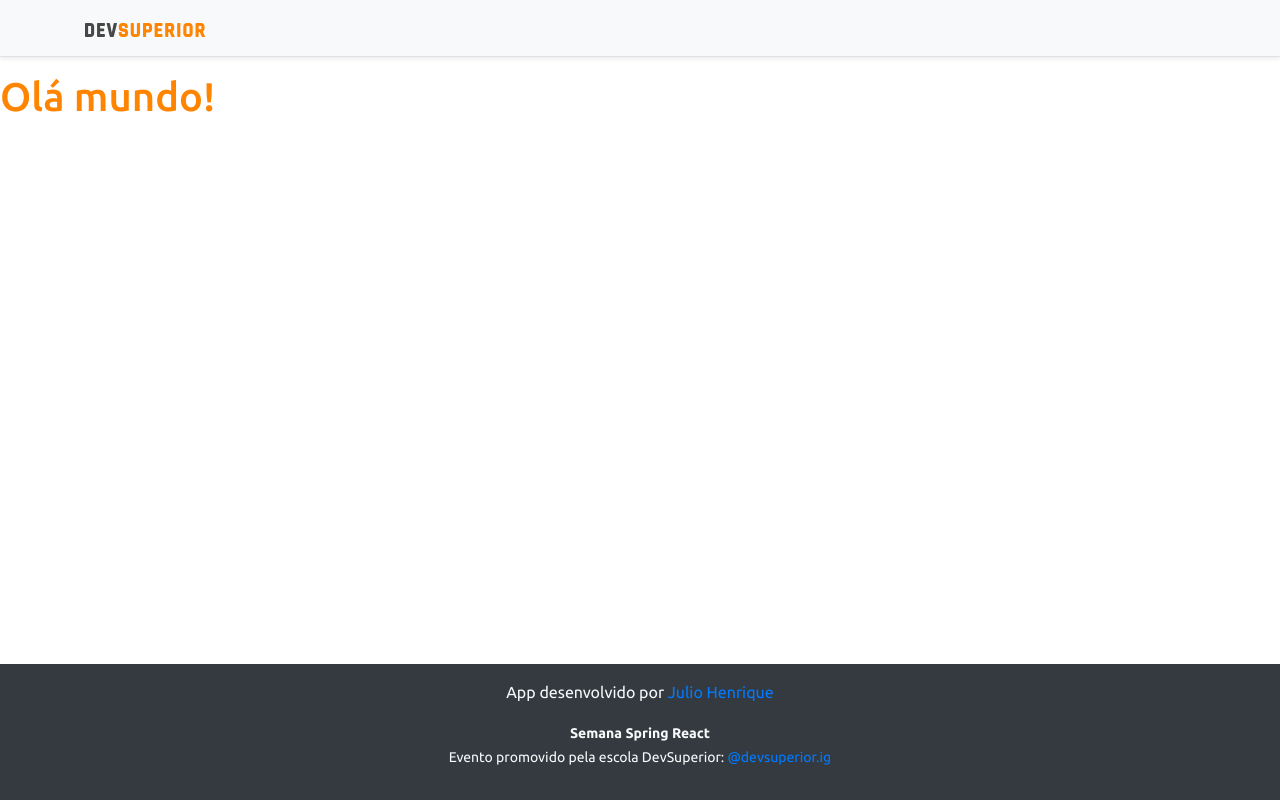
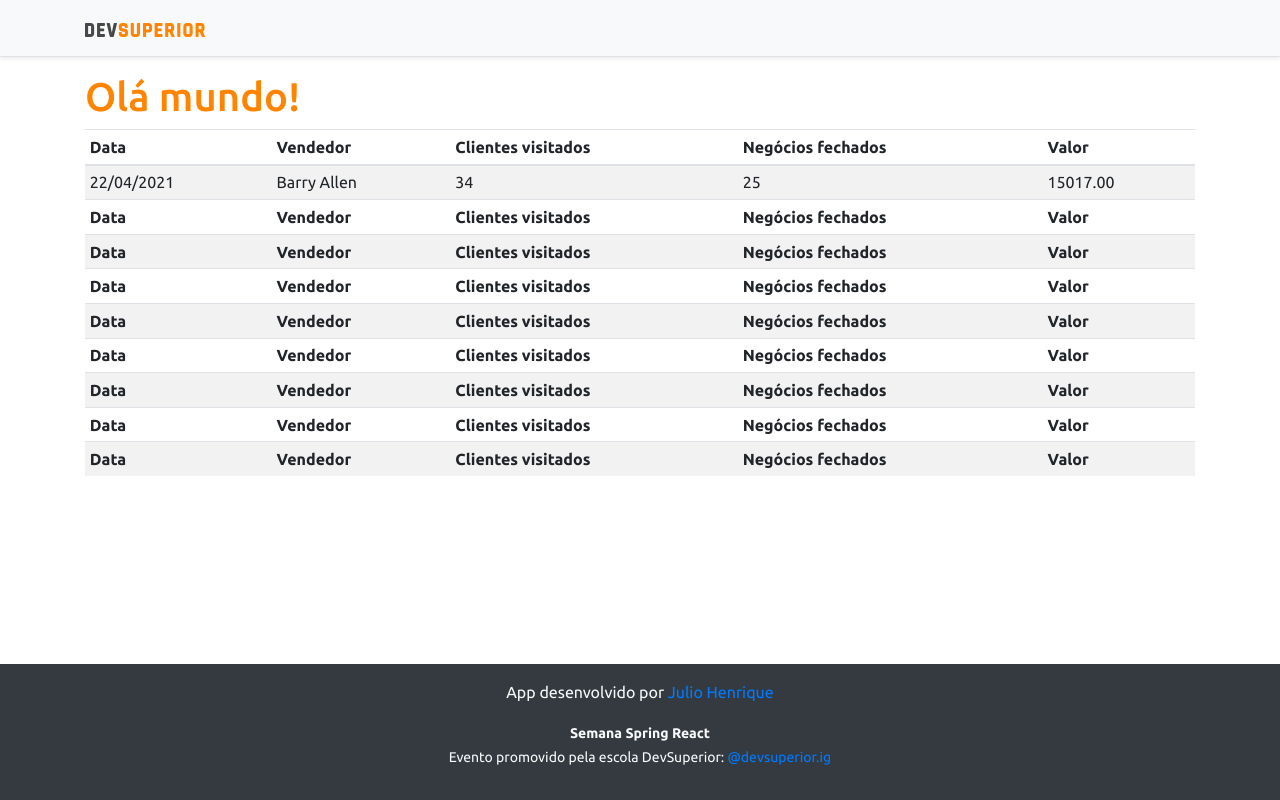
Before and after one commit to Juliolimahen/projeto-sds3, a React (Create React App) app in the folder frontend/: page / in a window 1280 px wide. Built offline with nearby package versions, Linux system fonts and the light colour scheme.

Commit message:
Basic static components

```diff
--- a/frontend/package.json
+++ b/frontend/package.json
@@ -19,7 +19,6 @@
     "react": "^17.0.2",
     "react-dom": "^17.0.2",
     "react-scripts": "4.0.3",
-    "typescript": "^4.1.2",
     "web-vitals": "^1.0.1"
   },
   "scripts": {
@@ -45,5 +44,8 @@
       "last 1 firefox version",
       "last 1 safari version"
     ]
+  },
+  "devDependencies": {
+    "typescript": "^4.2.4"
   }
 }
--- a/frontend/src/App.tsx
+++ b/frontend/src/App.tsx
@@ -1,3 +1,4 @@
+import DataTable from "components/DataTable";
 import Footer from "components/Footer";
 import NavBar from "components/Navbar";
 
@@ -5,8 +6,9 @@
   return (
     <>
       <NavBar />
-      <div>
+      <div className="container">
         <h1 className="text-primary">Olá mundo!</h1>
+        <DataTable />
       </div>
       <Footer />
     </>
--- /dev/null
+++ b/frontend/src/components/DataTable/index.tsx
@@ -0,0 +1,85 @@
+const DataTable = () => {
+    return (
+        <div className="table-responsive">
+            <table className="table table-striped table-sm">
+                <thead>
+                    <tr>
+                        <th>Data</th>
+                        <th>Vendedor</th>
+                        <th>Clientes visitados</th>
+                        <th>Negócios fechados</th>
+                        <th>Valor</th>
+                    </tr>
+
+                </thead>
+                <tbody>
+                    <tr>
+                        <td>22/04/2021</td>
+                        <td>Barry Allen</td>
+                        <td>34</td>
+                        <td>25</td>
+                        <td>15017.00</td>
+                    </tr>
+                    <tr>
+                        <th>Data</th>
+                        <th>Vendedor</th>
+                        <th>Clientes visitados</th>
+                        <th>Negócios fechados</th>
+                        <th>Valor</th>
+                    </tr>
+                    <tr>
+                        <th>Data</th>
+                        <th>Vendedor</th>
+                        <th>Clientes visitados</th>
+                        <th>Negócios fechados</th>
+                        <th>Valor</th>
+                    </tr>
+                    <tr>
+                        <th>Data</th>
+                        <th>Vendedor</th>
+                        <th>Clientes visitados</th>
+                        <th>Negócios fechados</th>
+                        <th>Valor</th>
+                    </tr>
+                    <tr>
+                        <th>Data</th>
+                        <th>Vendedor</th>
+                        <th>Clientes visitados</th>
+                        <th>Negócios fechados</th>
+                        <th>Valor</th>
+                    </tr>
+                    <tr>
+                        <th>Data</th>
+                        <th>Vendedor</th>
+                        <th>Clientes visitados</th>
+                        <th>Negócios fechados</th>
+                        <th>Valor</th>
+                    </tr>
+                    <tr>
+                        <th>Data</th>
+                        <th>Vendedor</th>
+                        <th>Clientes visitados</th>
+                        <th>Negócios fechados</th>
+                        <th>Valor</th>
+                    </tr>
+                    <tr>
+                        <th>Data</th>
+                        <th>Vendedor</th>
+                        <th>Clientes visitados</th>
+                        <th>Negócios fechados</th>
+                        <th>Valor</th>
+                    </tr>
+                    <tr>
+                        <th>Data</th>
+                        <th>Vendedor</th>
+                        <th>Clientes visitados</th>
+                        <th>Negócios fechados</th>
+                        <th>Valor</th>
+                    </tr>
+                </tbody>
+            </table>
+        </div>
+    );
+}
+
+export default DataTable;
```
Also changed, not shown: 2 other files (tests, documents, lock files or other folders).
